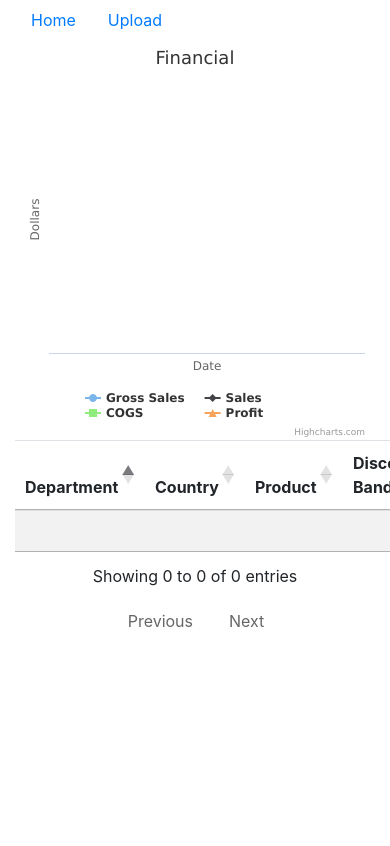
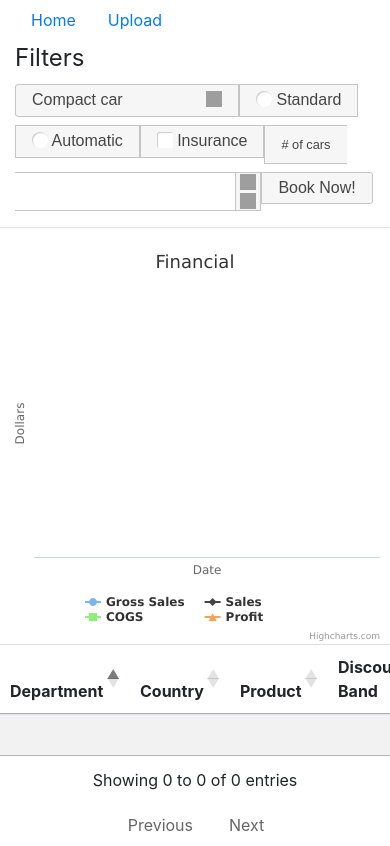
Before and after one commit to shemogumbe/laughing-pancake, a Flask app: page / in a window 390 px wide; the page is wider, and only the part inside the window is pictured. Before the commit the page ends 627 px from the top of that part, so only its background shows below. Run offline with Flask 2, Linux system fonts and the light colour scheme; data that the repository does not hold is empty; some libraries are stand-ins or nearby versions; grey boxes are pictures that could not be loaded.

Commit message:
add basic filters

```diff
--- a/templates/hello.jinja2
+++ b/templates/hello.jinja2
@@ -4,22 +4,23 @@
 <head>
     <!-- Required meta tags -->
     <meta charset="utf-8">
-    <meta name="viewport" content="width=device-width, initial-scale=1, shrink-to-fit=no">
+    <meta name="viewport" content="width=device-width, initial-scale=1, shrink-to-fit=yes">
 
     <!-- Bootstrap CSS -->
-    <link rel="stylesheet" href="https://cdn.jsdelivr.net/npm/bootstrap@4.5.3/dist/css/bootstrap.min.css" />
+    <link rel="stylesheet" href="https://cdn.jsdelivr.net/npm/bootstrap@4.5.3/dist/css/bootstrap.min.css">
     <link rel="stylesheet" href="https://cdn.datatables.net/1.10.22/css/jquery.dataTables.min.css">
-    <link rel="stylesheet" href="https://cdnjs.cloudflare.com/ajax/libs/Chart.js/2.9.4/Chart.min.css" />
-    <link rel="stylesheet" href="https://cdn.datatables.net/buttons/1.6.5/css/buttons.dataTables.min.css" />
+    <link rel="stylesheet" href="https://cdnjs.cloudflare.com/ajax/libs/Chart.js/2.9.4/Chart.min.css">
+    <link rel="stylesheet" href="https://cdn.datatables.net/buttons/1.6.5/css/buttons.dataTables.min.css">
+    <link rel="stylesheet" href="//code.jquery.com/ui/1.12.1/themes/base/jquery-ui.css">
 
     <title>POC Dashboard</title>
 </head>
 
 <body>
-
-    <div class=" container-fluid">
+    <div>
         <div class="row">
-            <div class="col-md-12">
+            <div class="container-fluid">
+                <div class="col-md-11">
                     <ul class="nav">
                         <li class="nav-item">
                             <a class="nav-link active" href="#">Home</a>
@@ -28,7 +29,44 @@
                             <a class="nav-link" href="#">Upload</a>
                         </li>
                     </ul>
-                <div id="container"></div>
+                </div>
+            </div>
+        </div>
+        <div class="row">
+            <div class="container-fluid">
+                <div class="col-md-11">
+                    <div class="widget">
+                        <fieldset>
+                            <legend>Filters</legend>
+                            <div class="controlgroup">
+                                <select id="car-type">
+                                    <option>Compact car</option>
+                                    <option>Midsize car</option>
+                                    <option>Full size car</option>
+                                    <option>SUV</option>
+                                    <option>Luxury</option>
+                                    <option>Truck</option>
+                                    <option>Van</option>
+                                </select>
+                                <label for="transmission-standard">Standard</label>
+                                <input type="radio" name="transmission" id="transmission-standard">
+                                <label for="transmission-automatic">Automatic</label>
+                                <input type="radio" name="transmission" id="transmission-automatic">
+                                <label for="insurance">Insurance</label>
+                                <input type="checkbox" name="insurance" id="insurance">
+                                <label for="horizontal-spinner" class="ui-controlgroup-label"># of cars</label>
+                                <input id="horizontal-spinner" class="ui-spinner-input">
+                                <button>Book Now!</button>
+                            </div>
+                        </fieldset>
+                    </div>
+                </div>
+            </div>
+        </div>
+        <hr />
+        <div class="row">
+            <div class="container-fluid">
+                <div id="graph"></div>
                 <div></div>
                 <table id="financial-data" class="table table-striped">
                     <thead>
@@ -54,10 +92,9 @@
             </div>
         </div>
     </div>
-    <script src="https://code.jquery.com/jquery-3.5.1.js"></script>
+    <script src="https://code.jquery.com/jquery-3.5.1.min.js"></script>
     <script src="https://cdn.datatables.net/1.10.22/js/jquery.dataTables.min.js"></script>
     <script src="https://cdn.datatables.net/buttons/1.6.5/js/dataTables.buttons.min.js"></script>
-    <script src="https://cdn.datatables.net/buttons/1.6.5/js/buttons.flash.min.js"></script>
     <script src="https://cdnjs.cloudflare.com/ajax/libs/jszip/3.1.3/jszip.min.js"></script>
     <script src="https://cdnjs.cloudflare.com/ajax/libs/pdfmake/0.1.53/pdfmake.min.js"></script>
     <script src="https://cdnjs.cloudflare.com/ajax/libs/pdfmake/0.1.53/vfs_fonts.js"></script>
@@ -65,9 +102,12 @@
     <script src="https://cdn.datatables.net/buttons/1.6.5/js/buttons.print.min.js"></script>
     <script src="https://code.highcharts.com/highcharts.js"></script>
     <script src="https://cdn.jsdelivr.net/npm/bootstrap@4.5.3/dist/js/bootstrap.bundle.min.js"></script>
+    <script src="https://code.jquery.com/ui/1.12.1/jquery-ui.js"></script>
 
     <script type="application/javascript">
         $(document).ready(function () {
+            $(".controlgroup").controlgroup()
+
             $('#financial-data').DataTable({
                 dom: 'Bfrtip',
                 lengthMenu: [20, 50, 100],
@@ -88,7 +128,7 @@
     </script>
 
     <script type="application/javascript">
-        Highcharts.chart('container', {
+        Highcharts.chart('graph', {
 
             title: {
                 text: 'Financial'
```
Lines whose indentation alone changed are shown as unchanged.
